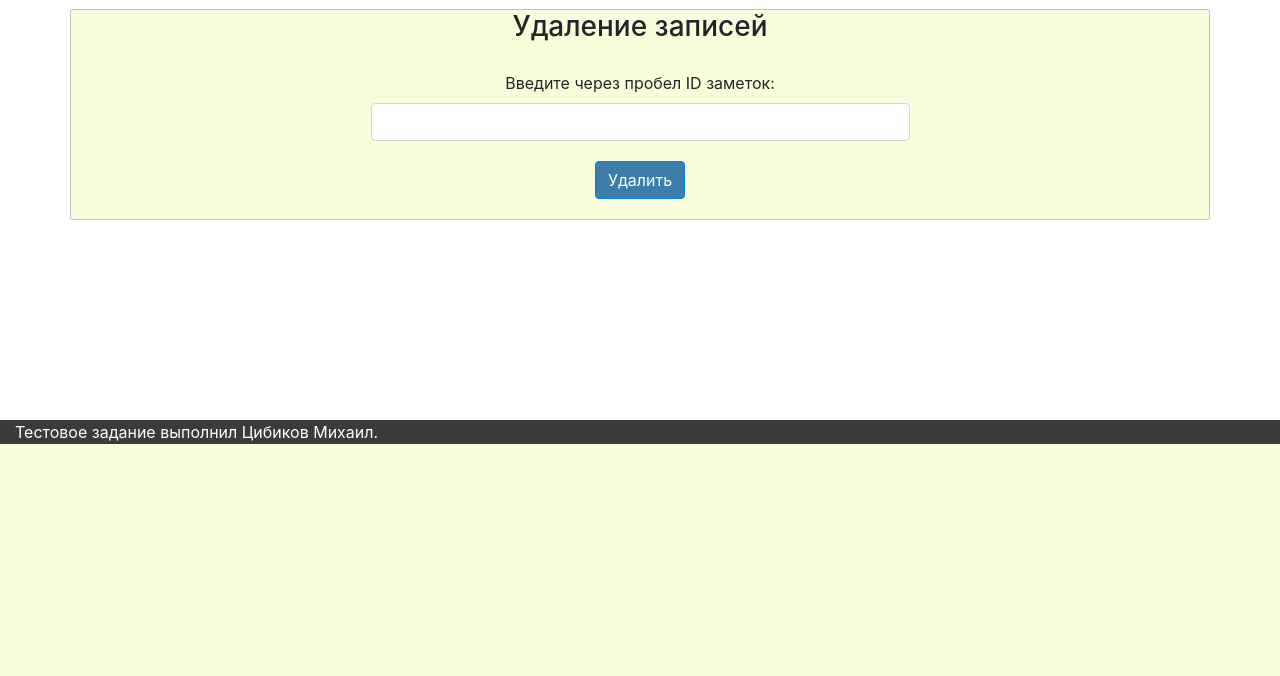
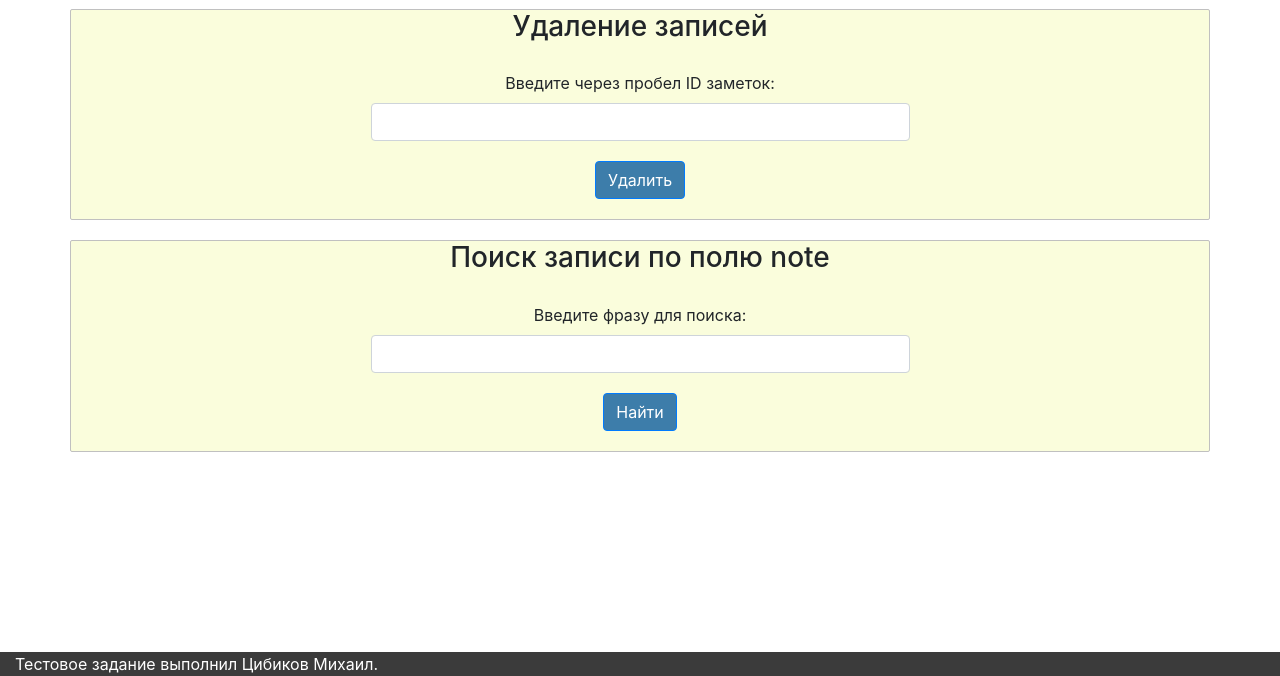
Before and after one commit to tsibikov/kit-systems, a Django app: template task_1/notesRestClient/templates/index.html in a window 1280 px wide. Shown: the part 936-1612 px from the top of the page. Before the commit the page ends 1380 px from the top, so only its background shows below. Run offline with Django 3.2, Linux system fonts and the light colour scheme; the template is opened without the code that fills it, so the values that code supplies are empty; parts of the project's set-up code (start-up, migrations or seed data) failed here and were passed over.

Commit message:
add text search

```diff
--- a/task_1/notesRest/api/urls.py
+++ b/task_1/notesRest/api/urls.py
@@ -1,12 +1,12 @@
 from django.urls import path, include
 from rest_framework.routers import DefaultRouter
-from .views import NoteViewSet
+from .views import NoteViewSet, NoteTextView
 
 
 
 router_v1 = DefaultRouter()
 router_v1.register('notes', NoteViewSet)
-
+router_v1.register('notes_search', NoteTextView)
 
 urlpatterns = [
     path('v1/', include(router_v1.urls)),
--- a/task_1/notesRestClient/client/urls.py
+++ b/task_1/notesRestClient/client/urls.py
@@ -7,4 +7,5 @@ urlpatterns = [
     path('new_note/', views.new_note, name='new_note'),
     path('change_note/', views.change_note, name='change_note'),
     path('delete_note/', views.delete_note, name='delete_note'),
+    path('search_note/', views.search_note, name='search_note'),
 ]
--- a/task_1/notesRestClient/templates/index.html
+++ b/task_1/notesRestClient/templates/index.html
@@ -136,6 +136,32 @@
         </div>
     </div>
 
+    <div class="row" style="margin-top: 20px">
+        <div class="container" style="border: 1px solid #C0C0C0; border-radius: 2px; background-color: rgb(250, 253, 220)">
+            <form action={% url 'search_note' %} method="GET">
+                <div class="row">
+                    <div class="col" style="text-align: center; margin-bottom: 20px">
+                    <h3> Поиск записи по полю note </h3>
+                    </div>
+                </div>
+
+                <div class="row">
+                    <div class="col-3">
+                    </div>
+                    <div class="col-6" style="text-align: center">
+                        <label for="note">Введите фразу для поиска: </label>
+                        <input type="text" id="note" class="form-control" name="note">
+                    </div>
+                    </div>
+
+                <div class="row" style="margin-top: 20px">
+                    <div class="col" style="text-align: center">
+                        <input type="submit" class="btn btn-primary" value="Найти" style="background-color:#3d7daa; color: white; margin-bottom: 20px">
+                    </div>
+                </div>
+            </form>
+        </div>
+    </div>
 
 </div>
 {% if modal %}
```
Also changed, not shown: task_1/notesRest/api/views.py (+11 -0 lines), task_1/notesRestClient/client/views.py (+11 -1 lines).
